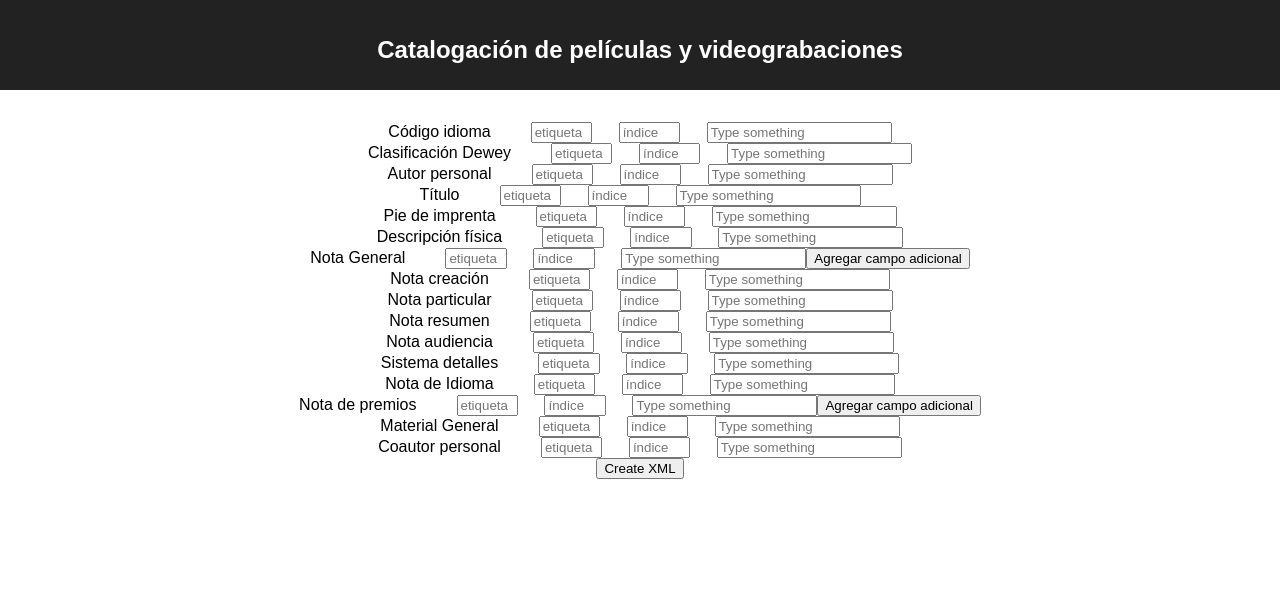
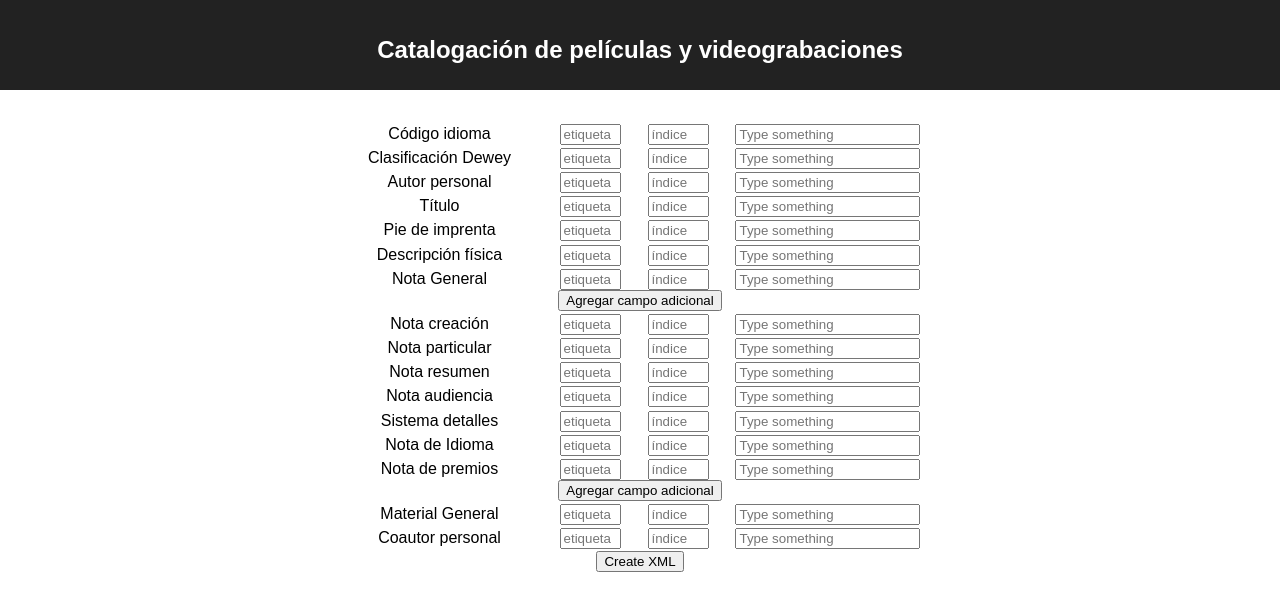
Before and after one commit to sepulvedaavila/LibraryForm, a React (Create React App) app in the folder react-backend/react-app/: page / in a window 1280 px wide. Shown: the top 610 px of the page. Built offline with nearby package versions, Linux system fonts and the light colour scheme.

Commit message:
Fixes in add button and input fields

```diff
--- a/react-backend/react-app/src/MyComponents/InputField.jsx
+++ b/react-backend/react-app/src/MyComponents/InputField.jsx
@@ -33,10 +33,14 @@ class InputField extends React.Component{
 
         let aux = '';
         if (this.props.name === 'nota_general1' || this.props.name === 'nota_premios1'){
-            aux = <input type="button" value="Agregar campo adicional" onClick={this.addField}/>
+            aux =   <div>
+                        <input type="button" value="Agregar campo adicional" onClick={this.addField}/>
+                    </div>
         }
-        let component = <div>
-                            <label>{this.props.fieldName}</label>
+        let component = <div className="row-labels-and-inputs">
+                            <div className="labels-marc">
+                                <label>{this.props.fieldName}</label>
+                            </div>
 
                             &nbsp;&nbsp;&nbsp;&nbsp;
                             &nbsp;&nbsp;&nbsp;&nbsp;
--- a/react-backend/react-app/src/MyComponents/InputFieldNote.jsx
+++ b/react-backend/react-app/src/MyComponents/InputFieldNote.jsx
@@ -14,16 +14,15 @@ class InputFieldNote extends React.Component{
 
     render(){
         let component = <div>
-                            <br/>
-                            <input name={this.props.name+"_tag"} type='text'
-                            placeholder={'Tagname'}
+                            <div className="labels-marc"></div>
+                            <input hidden className="short-inputs" name={this.props.name+"_tag"} type='text'
+                            placeholder={'etiqueta'}
                                 onChange={this.handleChange}/>
-                            <br/>
-                            <input name={this.props.name+"_name"} type='text'
-                                placeholder={'Index for the tag'}
+                            <input className="short-inputs" name={this.props.name+"_name"} type='text'
+                                placeholder={'índice'}
                                 onChange={this.handleChange} />
-                            <br/>
-                            <input name={this.props.name} type='text'
+
+                            <input className="" name={this.props.name} type='text'
                                 placeholder={this.props.fieldPlaceholder}
                                 onChange={this.handleChange} />
                         </div>;
```
